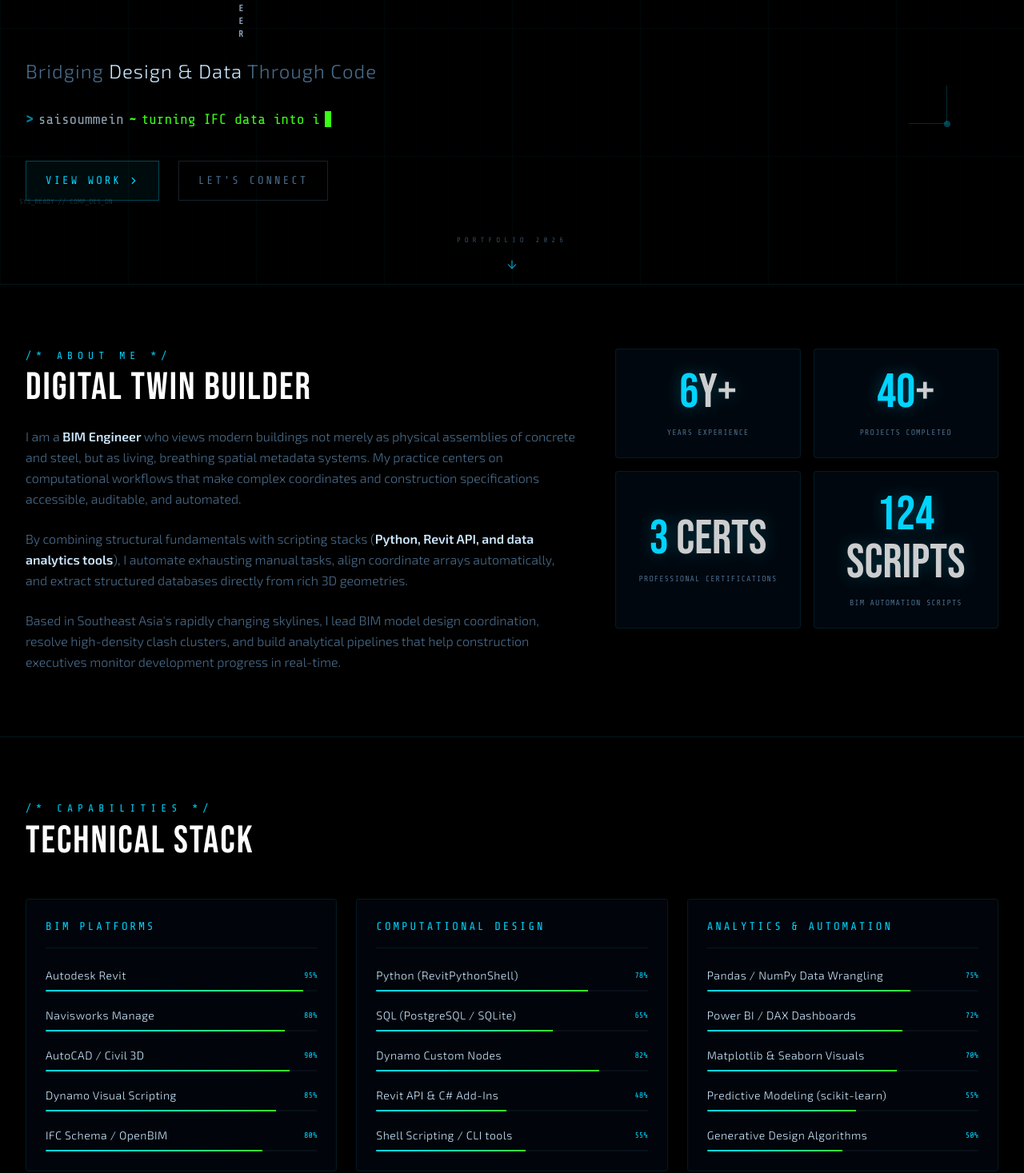
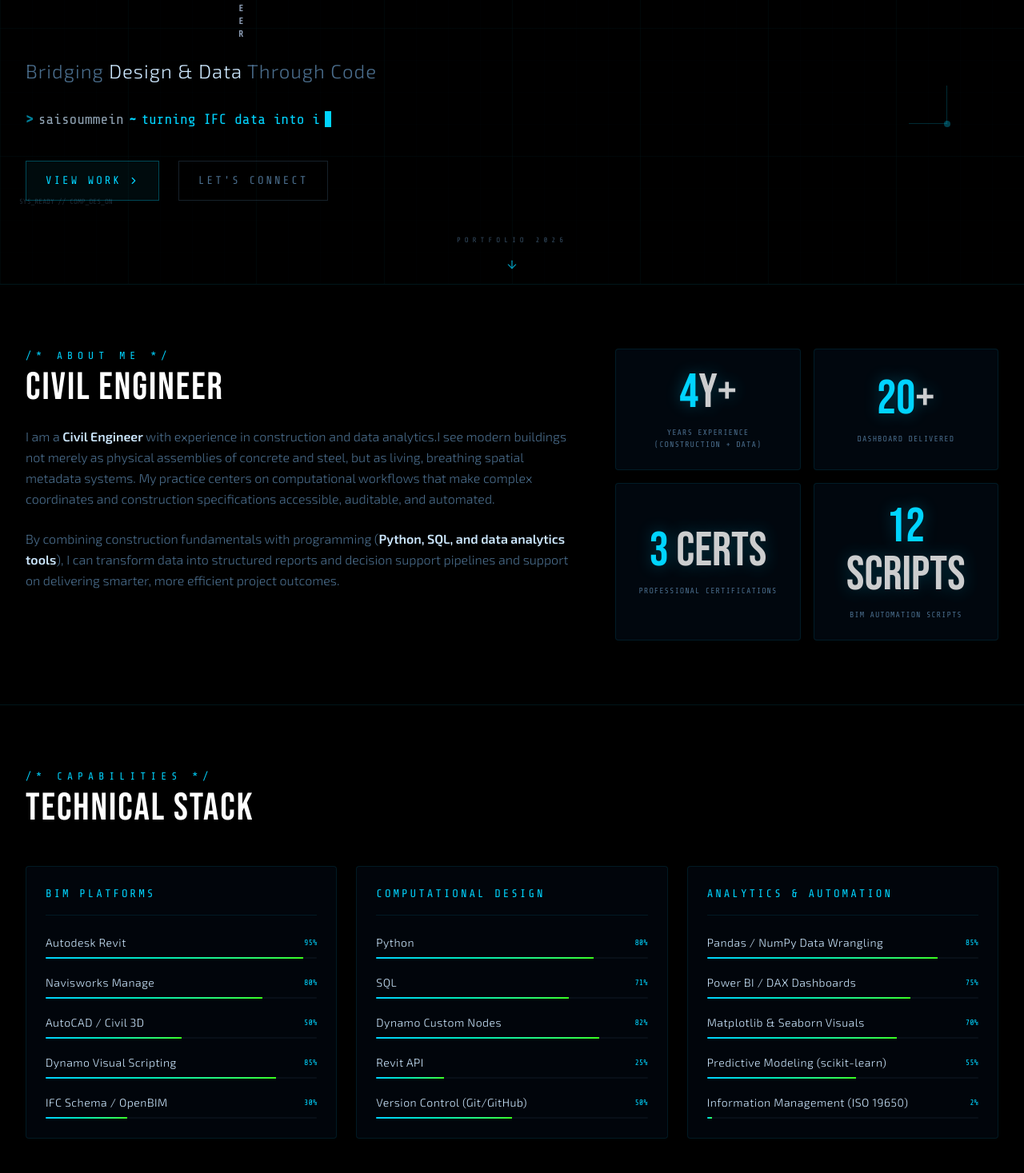
Before and after one commit to ssmein/ssmein.github.io, a React (Vite) app: page / in a window 1280 px wide. Shown: the part 445-1912 px from the top of the page at 80% size. Built offline with nearby package versions, Linux system fonts and the light colour scheme.

Commit message:
Publish site: commit source changes and ignore generated files

```diff
--- a/index.html
+++ b/index.html
@@ -3,7 +3,7 @@
   <head>
     <meta charset="UTF-8" />
     <meta name="viewport" content="width=device-width, initial-scale=1.0" />
-    <title>My Google AI Studio App</title>
+    <title>SAI SOUM MEIN</title>
   </head>
   <body>
     <div id="root"></div>
--- a/src/components/About.tsx
+++ b/src/components/About.tsx
@@ -73,7 +73,7 @@ export default function About({ isDarkMode }: { isDarkMode: boolean }) {
           <div className="space-y-2">
             <p className={`font-mono text-xs sm:text-[13px] tracking-[6px] uppercase ${isDarkMode ? 'text-[#00d4ff]' : 'text-blue-600'}`}>/* About Me */</p>
             <h2 className={`font-display text-4xl sm:text-5xl tracking-[2px] uppercase ${isDarkMode ? 'text-white' : 'text-slate-900'}`}>
-              Digital Twin Builder
+              Civil Engineer
             </h2>
           </div>
 
@@ -81,13 +81,10 @@ export default function About({ isDarkMode }: { isDarkMode: boolean }) {
             isDarkMode ? 'text-[#4a6d8c]' : 'text-slate-650'
           }`}>
             <p>
-              I am a <strong className={`font-semibold ${isDarkMode ? 'text-[#cde8ff]' : 'text-slate-950'}`}>BIM Engineer</strong> who views modern buildings not merely as physical assemblies of concrete and steel, but as living, breathing spatial metadata systems. My practice centers on computational workflows that make complex coordinates and construction specifications accessible, auditable, and automated.
+              I am a <strong className={`font-semibold ${isDarkMode ? 'text-[#cde8ff]' : 'text-slate-950'}`}>Civil Engineer</strong> with experience in construction and data analytics.I see modern buildings not merely as physical assemblies of concrete and steel, but as living, breathing spatial metadata systems. My practice centers on computational workflows that make complex coordinates and construction specifications accessible, auditable, and automated.
             </p>
             <p>
-              By combining structural fundamentals with scripting stacks (<strong className={`font-semibold ${isDarkMode ? 'text-[#cde8ff]' : 'text-slate-950'}`}>Python, Revit API, and data analytics tools</strong>), I automate exhausting manual tasks, align coordinate arrays automatically, and extract structured databases directly from rich 3D geometries.
-            </p>
-            <p>
-              Based in Southeast Asia's rapidly changing skylines, I lead BIM model design coordination, resolve high-density clash clusters, and build analytical pipelines that help construction executives monitor development progress in real-time.
+              By combining construction fundamentals with programming (<strong className={`font-semibold ${isDarkMode ? 'text-[#cde8ff]' : 'text-slate-950'}`}>Python, SQL, and data analytics tools</strong>), I can transform data into structured reports and decision support pipelines and support on delivering smarter, more efficient project outcomes.
             </p>
           </div>
         </div>
--- a/src/components/Hero.tsx
+++ b/src/components/Hero.tsx
@@ -235,14 +235,14 @@ export default function Hero({ isDarkMode }: { isDarkMode: boolean }) {
           animate={{ opacity: 1, y: 0 }}
           transition={{ duration: 0.8, delay: 0.8 }}
           className={`min-h-[40px] font-mono text-sm sm:text-base md:text-lg flex items-center gap-1.5 mb-8 select-all ${
-            isDarkMode ? 'text-[#39ff14]' : 'text-blue-600'
+            isDarkMode ? 'text-[#00d4ff]' : 'text-blue-600'
           }`}
         >
           <span className={`${isDarkMode ? 'text-[#00d4ff] opacity-60' : 'text-slate-650 opacity-80'} font-semibold`}>&gt;</span>
           <span className={`${isDarkMode ? 'text-[#cde8ff] opacity-70' : 'text-slate-800 opacity-80'} font-light`}>saisoummein</span>
-          <span className={`${isDarkMode ? 'text-[#39ff14]' : 'text-blue-600'} font-semibold`}>~</span>
+          <span className={`${isDarkMode ? 'text-[#00d4ff]' : 'text-blue-600'} font-semibold`}>~</span>
           <span>{displayedText}</span>
-          <span className={`inline-block w-[8px] h-[1.1em] ${isDarkMode ? 'bg-[#39ff14]' : 'bg-blue-600'} animate-[blink_0.9s_step-end_infinite] align-middle`} />
+          <span className={`inline-block w-[8px] h-[1.1em] ${isDarkMode ? 'bg-[#00d4ff]' : 'bg-blue-600'} animate-[blink_0.9s_step-end_infinite] align-middle`} />
         </motion.div>
 
         {/* Call to Actions */}
--- a/src/data.ts
+++ b/src/data.ts
@@ -1,10 +1,10 @@
 import { Project, Experience, SkillGroup, Stat } from './types';
 
 export const statsData: Stat[] = [
-  { id: 'years', count: 6, suffix: 'Y+', label: 'Years Experience' },
-  { id: 'projects', count: 40, suffix: '+', label: 'Projects Completed' },
+  { id: 'years', count: 4, suffix: 'Y+', label: 'Years Experience (Construction + Data)' },
+  { id: 'projects', count: 20, suffix: '+', label: 'Dashboard Delivered' },
   { id: 'certs', count: 3, suffix: ' Certs', label: 'Professional Certifications' },
-  { id: 'scripts', count: 124, suffix: ' Scripts', label: 'BIM Automation Scripts' }
+  { id: 'scripts', count: 12, suffix: ' Scripts', label: 'BIM Automation Scripts' }
 ];
 
 export const skillGroupsData: SkillGroup[] = [
@@ -12,30 +12,30 @@ export const skillGroupsData: SkillGroup[] = [
     category: 'BIM Platforms',
     skills: [
       { name: 'Autodesk Revit', level: 95 },
-      { name: 'Navisworks Manage', level: 88 },
-      { name: 'AutoCAD / Civil 3D', level: 90 },
+      { name: 'Navisworks Manage', level: 80 },
+      { name: 'AutoCAD / Civil 3D', level: 50 },
       { name: 'Dynamo Visual Scripting', level: 85 },
-      { name: 'IFC Schema / OpenBIM', level: 80 }
+      { name: 'IFC Schema / OpenBIM', level: 30 }
     ]
   },
   {
     category: 'Computational Design',
     skills: [
-      { name: 'Python (RevitPythonShell)', level: 78 },
-      { name: 'SQL (PostgreSQL / SQLite)', level: 65 },
+      { name: 'Python', level: 80 },
+      { name: 'SQL', level: 71 },
       { name: 'Dynamo Custom Nodes', level: 82 },
-      { name: 'Revit API & C# Add-Ins', level: 48 },
-      { name: 'Shell Scripting / CLI tools', level: 55 }
+      { name: 'Revit API', level: 25 },
+      { name: 'Version Control (Git/GitHub)', level: 50 }
     ]
   },
   {
     category: 'Analytics & Automation',
     skills: [
-      { name: 'Pandas / NumPy Data Wrangling', level: 75 },
-      { name: 'Power BI / DAX Dashboards', level: 72 },
+      { name: 'Pandas / NumPy Data Wrangling', level: 85 },
+      { name: 'Power BI / DAX Dashboards', level: 75 },
       { name: 'Matplotlib & Seaborn Visuals', level: 70 },
       { name: 'Predictive Modeling (scikit-learn)', level: 55 },
-      { name: 'Generative Design Algorithms', level: 50 }
+      { name: 'Information Management (ISO 19650)', level: 2 }
     ]
   }
 ];
@@ -106,7 +106,7 @@ export const projectsData: Project[] = [
 export const experienceData: Experience[] = [
   {
     id: 'shine',
-    period: 'Dec 2024 — Present',
+    period: 'Dec 2024 — May 2026',
     role: 'Data Analyst',
     company: 'Shine Co. Ltd.',
     location: 'Bangkok, Thailand',
```
Also changed, not shown: 2 other files (tests, documents, lock files or other folders).
